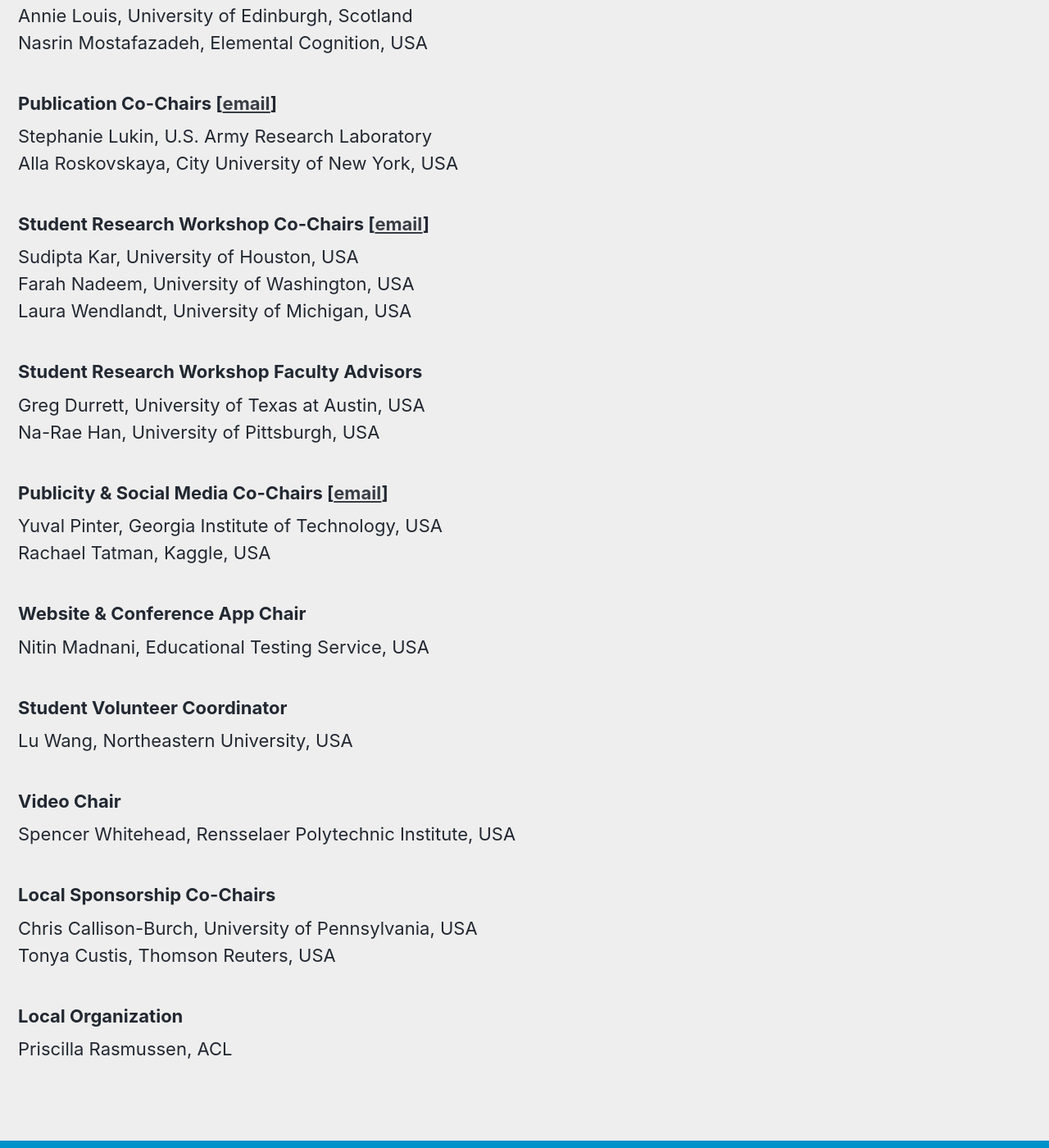
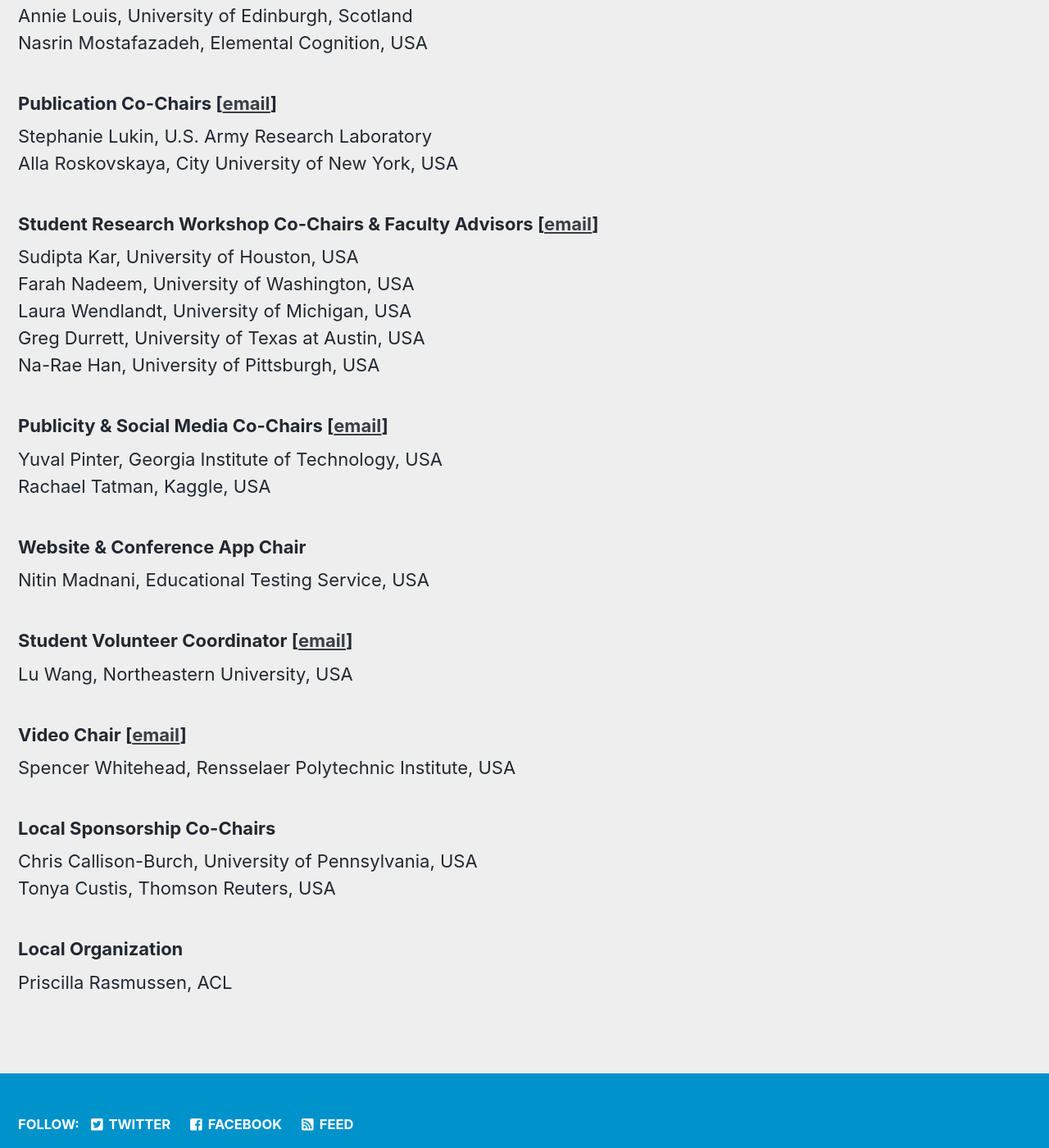
Before and after one commit to naacl-org/naacl-2021-website, a Jekyll site: the page built from _pages/home.md, in a window 1280 px wide and 1400 px high, scrolled down 1733 px. Shown: the whole window at 82% size. Built offline with Jekyll 4.4.1, drawn with Linux system fonts in a browser that asks for light colours; nearby versions of some CDN libraries.

Commit message:
Merge SRW headings and add more emails.

```diff
--- a/_pages/home.md
+++ b/_pages/home.md
@@ -50,12 +50,10 @@
 Stephanie Lukin, U.S. Army Research Laboratory<br/>
 Alla Roskovskaya, City University of New York, USA
 
-<h3>Student Research Workshop Co-Chairs [<a href="mailto:naacl-2019-student-research-workshop@googlegroups.com">email</a>]</h3>
+<h3>Student Research Workshop Co-Chairs &amp; Faculty Advisors [<a href="mailto:naacl-2019-student-research-workshop@googlegroups.com">email</a>]</h3>
 Sudipta Kar, University of Houston, USA<br/>
 Farah Nadeem, University of Washington, USA<br/>
-Laura Wendlandt, University of Michigan, USA
-
-<h3>Student Research Workshop Faculty Advisors</h3>
+Laura Wendlandt, University of Michigan, USA<br/>
 Greg Durrett, University of Texas at Austin, USA<br/>
 Na-Rae Han, University of Pittsburgh, USA
 
@@ -66,10 +64,10 @@
 <h3>Website &amp; Conference App Chair</h3>
 Nitin Madnani, Educational Testing Service, USA
 
-<h3>Student Volunteer Coordinator</h3>
+<h3>Student Volunteer Coordinator [<a href="mailto:luwang@ccs.neu.edu">email</a>]</h3>
 Lu Wang, Northeastern University, USA
 
-<h3>Video Chair</h3>
+<h3>Video Chair [<a href="mailto:srwhitehead31@gmail.com">email</a>]</h3>
 Spencer Whitehead, Rensselaer Polytechnic Institute, USA
 
 <h3>Local Sponsorship Co-Chairs</h3>
```
